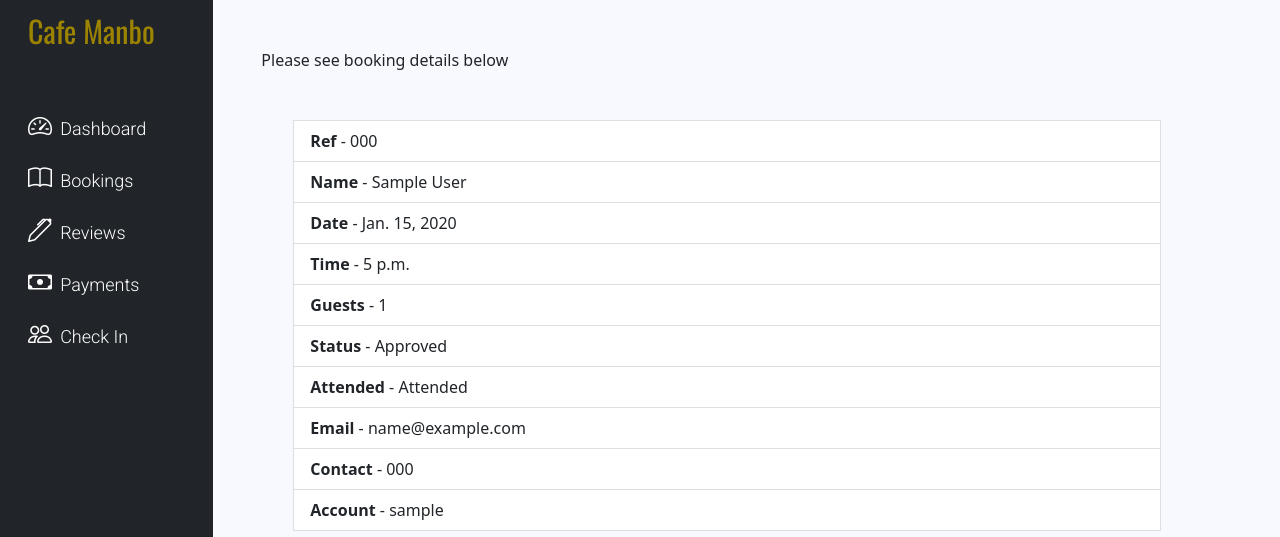
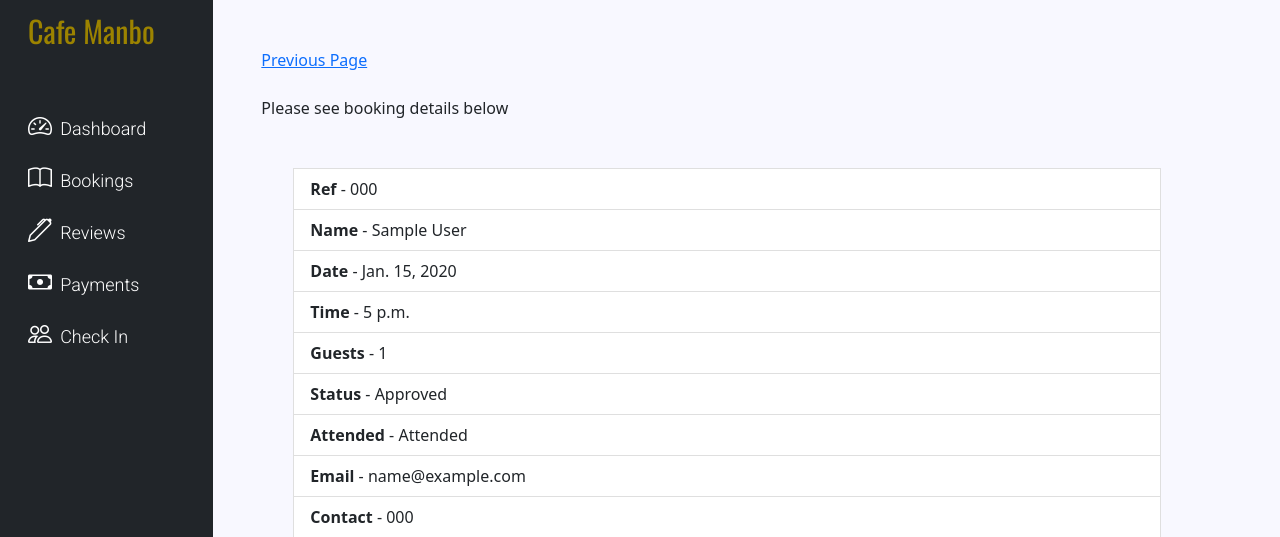
Before and after one commit to MikeR94/CI-Project-Portfolio-4, a Django app: page /staff/details-booking/1 in a window 1280 px wide. Shown: the top 537 px of the page. Run offline with Django 3.2, Linux system fonts and the light colour scheme; tables that the repository leaves empty hold one stand-in row (values such as "Sample post"); some libraries are stand-ins or nearby versions.

Commit message:
Add links back to previous pages on details and reviews

```diff
--- a/Staff/templates/staff_all_reviews.html
+++ b/Staff/templates/staff_all_reviews.html
@@ -4,7 +4,7 @@
 <div class="col-9 ps-5 mt-5">
   <div class="row">
     <div class="col-12 mb-4">
-      <p>Pending reviews <a href="">View Here</a></p>
+      <p>Pending reviews <a href="{% url 'staff_pending_reviews'%}">View Here</a></p>
     </div>
   </div>
   {% for review in all_reviews %}
--- a/Staff/templates/staff_details_booking.html
+++ b/Staff/templates/staff_details_booking.html
@@ -4,6 +4,11 @@
 
 
 <div class="col-9 ps-5 mt-5">
+    <div class="row">
+        <div class="col-12 mb-4">
+          <a href="{% url 'staff_all_bookings'%}">Previous Page</a>
+        </div>
+      </div>
     <p class="mb-5">Please see booking details below</p>
     <ul>
         <li class="list-group-item"><strong>Ref</strong> - {{ booking.ref_number }}</li>
```
